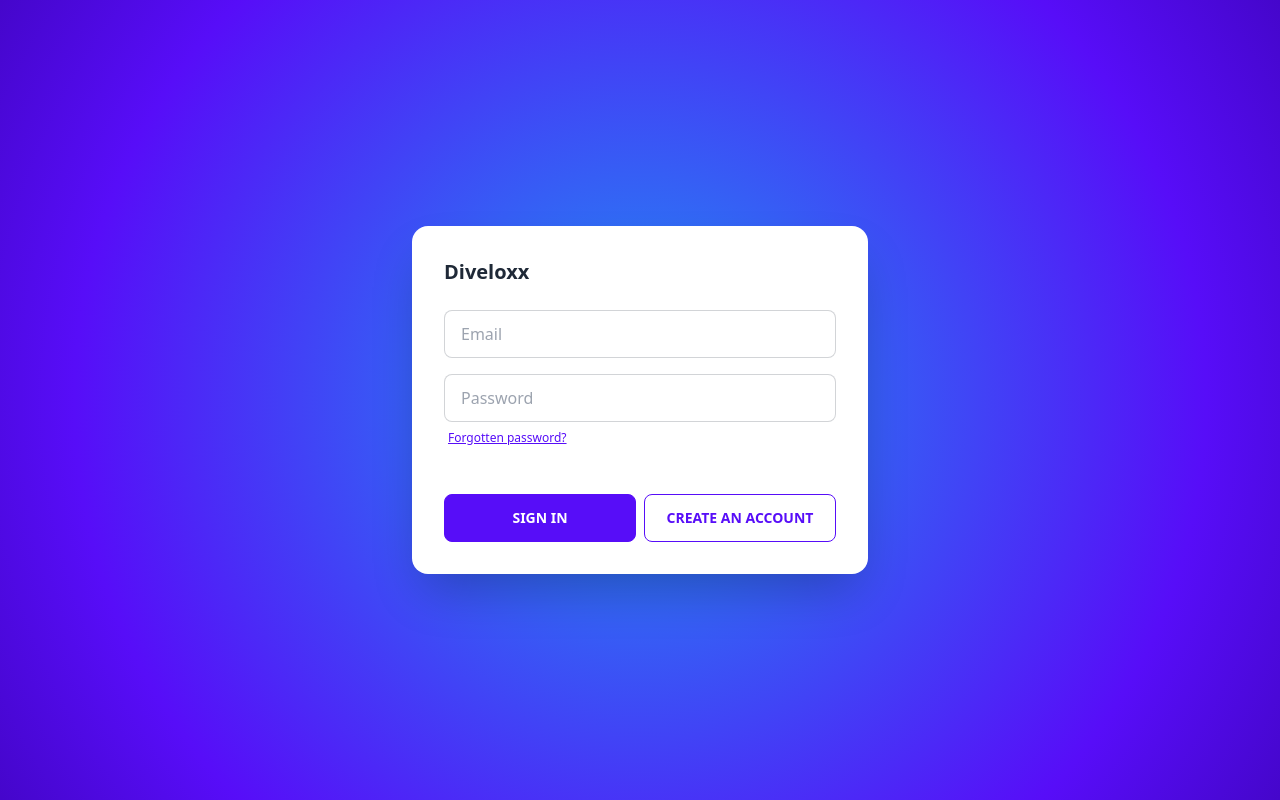
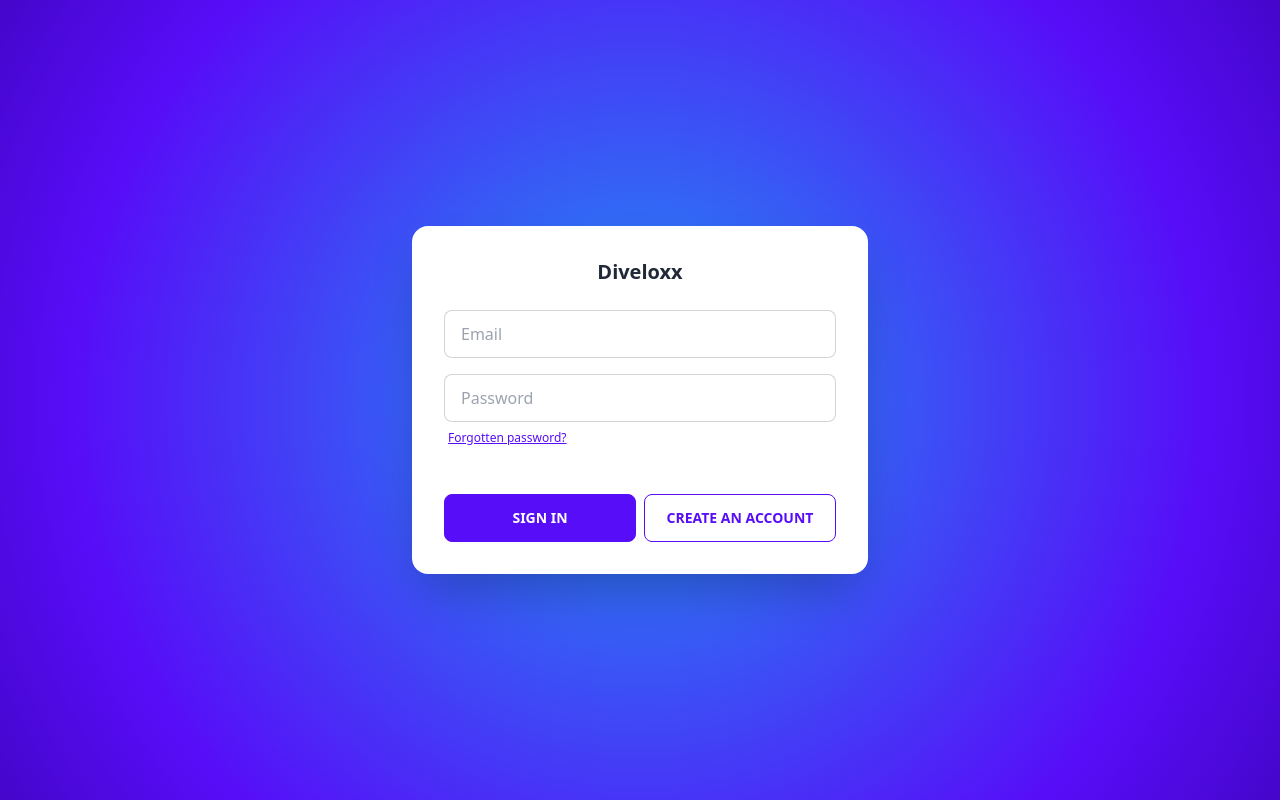
Before and after one commit to BenjaminDelacombaz/diveloxx-vue, a Vue app: page /#/login in a window 1280 px wide. Built offline with nearby package versions, Linux system fonts and the light colour scheme; no server answers.

Commit message:
Improve UI

```diff
--- a/src/pages/LoginPage.vue
+++ b/src/pages/LoginPage.vue
@@ -1,6 +1,6 @@
 <template>
     <div class="card text-center shadow-2xl bg-base-100">
-        <div class="card-body">
+        <div class="card-body items-center text-center">
             <h2 class="card-title">Diveloxx</h2>
             <form v-on:submit.prevent="login">
                 <div class="form-control">
--- a/src/pages/RegisterPage.vue
+++ b/src/pages/RegisterPage.vue
@@ -1,6 +1,6 @@
 <template>
     <div class="card text-center shadow-2xl bg-base-100">
-        <div class="card-body">
+        <div class="card-body items-center text-center">
             <h2 class="card-title">Diveloxx</h2>
             <form v-on:submit.prevent="register">
                 <div class="form-control">
```
